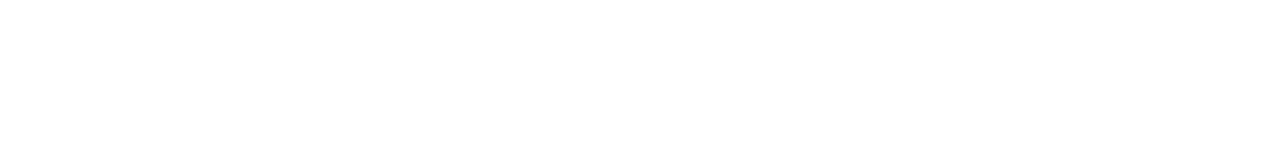
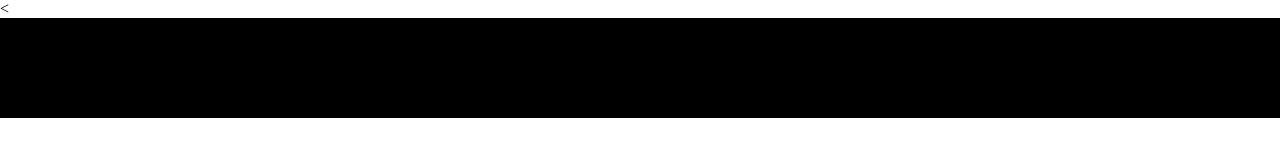
Before and after one commit to peldunasma/learn_branches, a plain HTML site: page index.html in a window 1280 px wide. Drawn offline with Linux system fonts and the light colour scheme.

Commit message:
Add header

```diff
--- a/index.html
+++ b/index.html
@@ -1,10 +1,13 @@
+<<!-- index.html -->
+
 <!DOCTYPE html>
 <html lang="en">
 <head>
   <meta charset="UTF-8">
   <title>Git</title>
+  <link rel="stylesheet" href="./style.css">
 </head>
 <body>
-
+  <header class="header"></header>
 </body>
 </html>
--- a/style.css
+++ b/style.css
@@ -0,0 +1,10 @@
+/* style.css */
+
+body {
+    margin: 0;
+  }
+
+  .header {
+    height: 100px;
+    background-color: #000;
+  }
```
